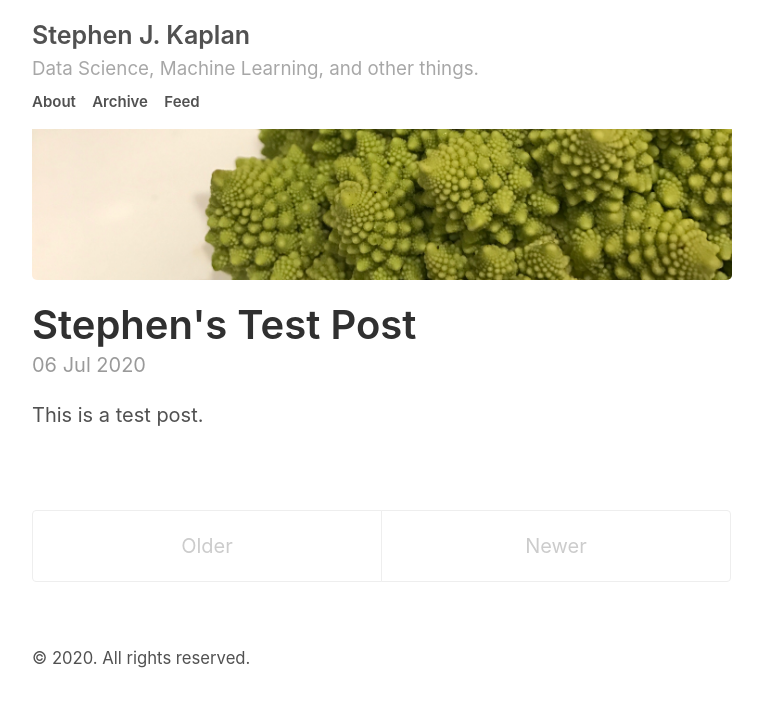
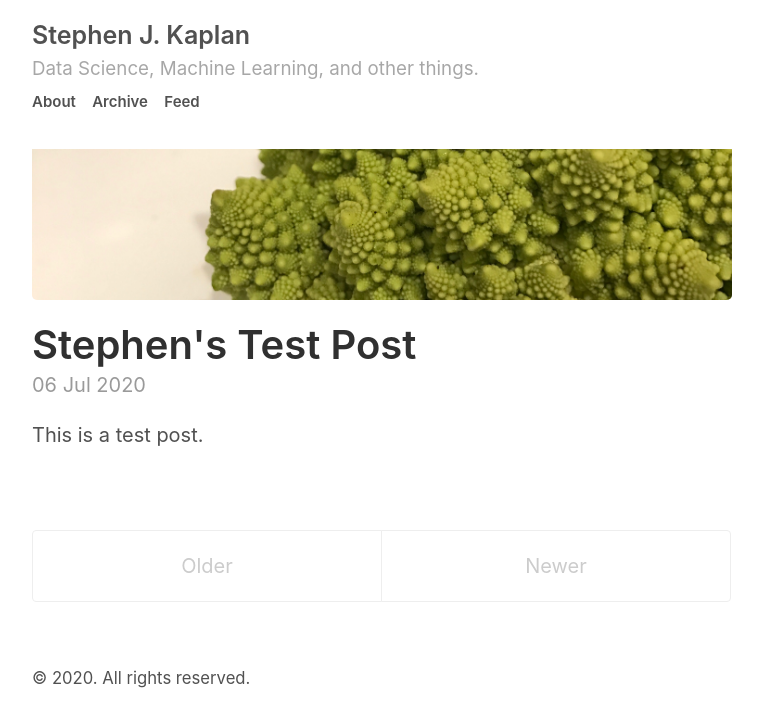
Before and after one commit to stephenjkaplan/stephenjkaplan.github.io, a Jekyll site: the page built from index.html, in a window 1280 px wide. Shown: the top 727 px of the page, without its empty margins (258-1021 px from the left). Built offline with Jekyll 4.4.1, drawn with Linux system fonts in a browser that asks for light colours; the list of posts is cut into pages by our own code.

```diff
--- a/_layouts/default.html
+++ b/_layouts/default.html
@@ -15,8 +15,9 @@
           <a href="{{ page[1]  }}" style="margin-right: 10px; font-size: 60%;">{{page[0]}}</a>
           {% endfor %}
         </h3>
-        <img src="images/romanesco_broc.jpeg" style="padding-top: 15px"/>
       </header>
+
+      <img src="images/romanesco_broc.jpeg" style="padding-top: 15px"/>
 
       <main>
       {{ content }}
--- a/_sass/_masthead.scss
+++ b/_sass/_masthead.scss
@@ -4,8 +4,8 @@
 
 .masthead {
   padding-top:    1rem;
-  padding-bottom: 0rem;
-  margin-bottom: 0rem;
+  padding-bottom: 1rem;
+  margin-bottom: 0;
 }
 
 
```
